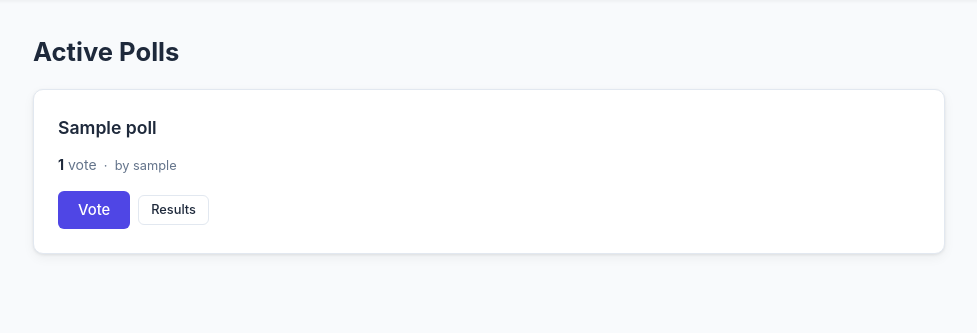
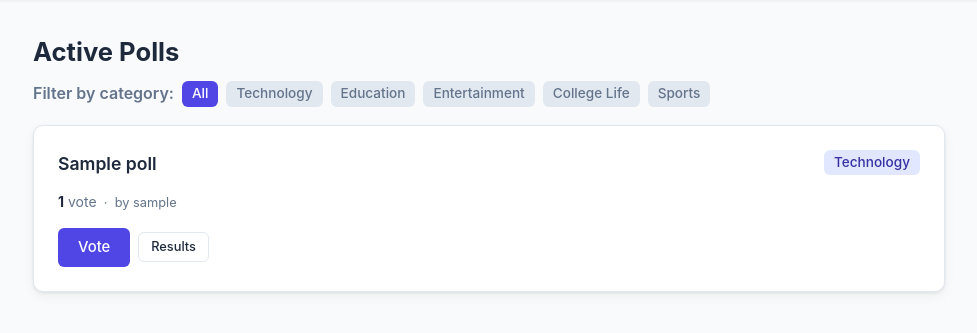
Before and after one commit to panktijain/Polling_System, a Django app: page / in a window 1280 px wide. Shown: the part 60-393 px from the top of the page, without its empty margins (151-1128 px from the left). Run offline with Django 5.2, Linux system fonts and the light colour scheme; tables that the repository leaves empty hold one stand-in row (values such as "Sample post").

Commit message:
Add poll category and description fields; update forms and templates
- Enhanced Poll model with category and description fields.
- Updated PollCreationForm to include new fields.
- Modified create_poll.html to display description and category inputs.
- Updated poll_detail.html and poll_list.html to show category and description.
- Added category filtering in poll_list view.
- Created migration for new fields.

```diff
--- a/polls/models.py
+++ b/polls/models.py
@@ -2,8 +2,26 @@ from django.conf import settings
 from django.db import models
 
 
+
+# Predefined poll categories
 class Poll(models.Model):
+    # Predefined poll categories
+    CATEGORY_CHOICES = [
+        ("technology", "Technology"),
+        ("education", "Education"),
+        ("entertainment", "Entertainment"),
+        ("college_life", "College Life"),
+        ("sports", "Sports"),
+    ]
+
     question = models.CharField(max_length=255, blank=False)
+    description = models.TextField(blank=True, help_text="Optional description of the poll.")
+    category = models.CharField(
+        max_length=20,
+        choices=CATEGORY_CHOICES,
+        default="technology",
+        help_text="Select a category for this poll."
+    )
     created_at = models.DateTimeField(auto_now_add=True)
     is_active = models.BooleanField(default=True)
     created_by = models.ForeignKey(
@@ -13,6 +31,14 @@ class Poll(models.Model):
         blank=True,
         related_name='polls',
     )
+
+    def __str__(self):
+        # Return poll question for admin and shell display
+        return self.question
+
+    def total_votes(self):
+        # Aggregate total votes for all options
+        return self.options.aggregate(total=models.Sum('vote_count'))['total'] or 0
 
     def __str__(self):
         return self.question
--- a/polls/static/polls/css/main.css
+++ b/polls/static/polls/css/main.css
@@ -28,6 +28,7 @@
   padding: 0;
 }
 
+
 body {
   font-family:
     -apple-system, BlinkMacSystemFont, "Segoe UI", Roboto, sans-serif;
@@ -35,6 +36,73 @@ body {
   color: var(--color-text);
   line-height: 1.6;
   min-height: 100vh;
+}
+
+/* ==== CATEGORY BADGES ==== */
+.category-badge {
+  display: inline-block;
+  padding: 2px 10px;
+  font-size: 0.85rem;
+  border-radius: var(--radius-sm);
+  margin-left: 8px;
+  margin-bottom: 4px;
+  background: var(--color-border);
+  color: var(--color-text-muted);
+  font-weight: 500;
+  vertical-align: middle;
+  transition: background 0.2s, color 0.2s;
+}
+.category-badge.active {
+  background: var(--color-primary);
+  color: #fff;
+}
+.category-badge.category-technology { background: #e0e7ff; color: #3730a3; }
+.category-badge.category-education { background: #fef9c3; color: #b45309; }
+.category-badge.category-entertainment { background: #fce7f3; color: #a21caf; }
+.category-badge.category-college_life { background: #d1fae5; color: #047857; }
+.category-badge.category-sports { background: #fee2e2; color: #b91c1c; }
+
+.category-filter {
+  margin-bottom: 18px;
+  display: flex;
+  align-items: center;
+  gap: 8px;
+  flex-wrap: wrap;
+}
+.category-filter span {
+  font-weight: 600;
+  color: var(--color-text-muted);
+}
+.category-filter .category-badge {
+  cursor: pointer;
+  margin-left: 0;
+  margin-bottom: 0;
+}
+.category-filter .category-badge.active {
+  background: var(--color-primary);
+  color: #fff;
+}
+
+/* ==== POLL CARDS ==== */
+.card {
+  background: var(--color-surface);
+  border-radius: var(--radius-md);
+  box-shadow: var(--shadow-card);
+  margin-bottom: 18px;
+  padding: 18px 22px;
+  border: 1px solid var(--color-border);
+}
+.card-header {
+  display: flex;
+  align-items: center;
+  justify-content: space-between;
+  margin-bottom: 8px;
+}
+.poll-description {
+  color: var(--color-text-muted);
+  font-size: 0.95rem;
+  margin-top: 6px;
+  margin-bottom: 0;
 }
 
 a {
--- a/polls/templates/polls/poll_detail.html
+++ b/polls/templates/polls/poll_detail.html
@@ -3,8 +3,13 @@
 {% block content %}
 <a href="{% url 'poll_list' %}" class="back-link">← Back to polls</a>
 
+
 <div class="page-header">
     <h1>{{ poll.question }}</h1>
+    <span class="category-badge category-{{ poll.category }}">{{ poll.get_category_display }}</span>
+    {% if poll.description %}
+        <p class="poll-description">{{ poll.description }}</p>
+    {% endif %}
 </div>
 
 {% if already_voted %}
--- a/polls/templates/polls/poll_list.html
+++ b/polls/templates/polls/poll_list.html
@@ -8,11 +8,19 @@
     {% endif %}
 </div>
 
+<div class="category-filter">
+    <span>Filter by category:</span>
+    {% for code, label in categories %}
+        <a href="?category={{ code }}" class="category-badge {% if selected_category == code %}active{% endif %}">{{ label }}</a>
+    {% endfor %}
+</div>
+
 {% if polls %}
 {% for poll in polls %}
 <div class="card">
     <div class="card-header">
         <h2><a href="{% url 'poll_detail' poll.id %}">{{ poll.question }}</a></h2>
+        <span class="category-badge category-{{ poll.category }}">{{ poll.get_category_display }}</span>
     </div>
     <p class="card-meta">
         <span class="stat"><strong>{{ poll.total_votes }}</strong> vote{{ poll.total_votes|pluralize }}</span>
--- a/polls/views.py
+++ b/polls/views.py
@@ -11,8 +11,26 @@ from .models import Option, Poll, Vote
 
 
 def poll_list(request):
-    polls = Poll.objects.filter(is_active=True).prefetch_related('options').select_related('created_by')
-    return render(request, 'polls/poll_list.html', {'polls': polls})
+    # List polls, optionally filter by category
+    category = request.GET.get('category')
+    polls_qs = Poll.objects.filter(is_active=True)
+    if category and category != 'all':
+        polls_qs = polls_qs.filter(category=category)
+    polls = polls_qs.prefetch_related('options').select_related('created_by')
+    # Predefined categories for filter UI
+    categories = [
+        ('all', 'All'),
+        ('technology', 'Technology'),
+        ('education', 'Education'),
+        ('entertainment', 'Entertainment'),
+        ('college_life', 'College Life'),
+        ('sports', 'Sports'),
+    ]
+    return render(request, 'polls/poll_list.html', {
+        'polls': polls,
+        'categories': categories,
+        'selected_category': category or 'all',
+    })
 
 
 def poll_detail(request, id):
```
Also changed, not shown: polls/forms.py (+11 -2 lines), polls/templates/polls/create_poll.html (+18 -3 lines), polls/migrations/0003_poll_category_poll_description.py (added).
